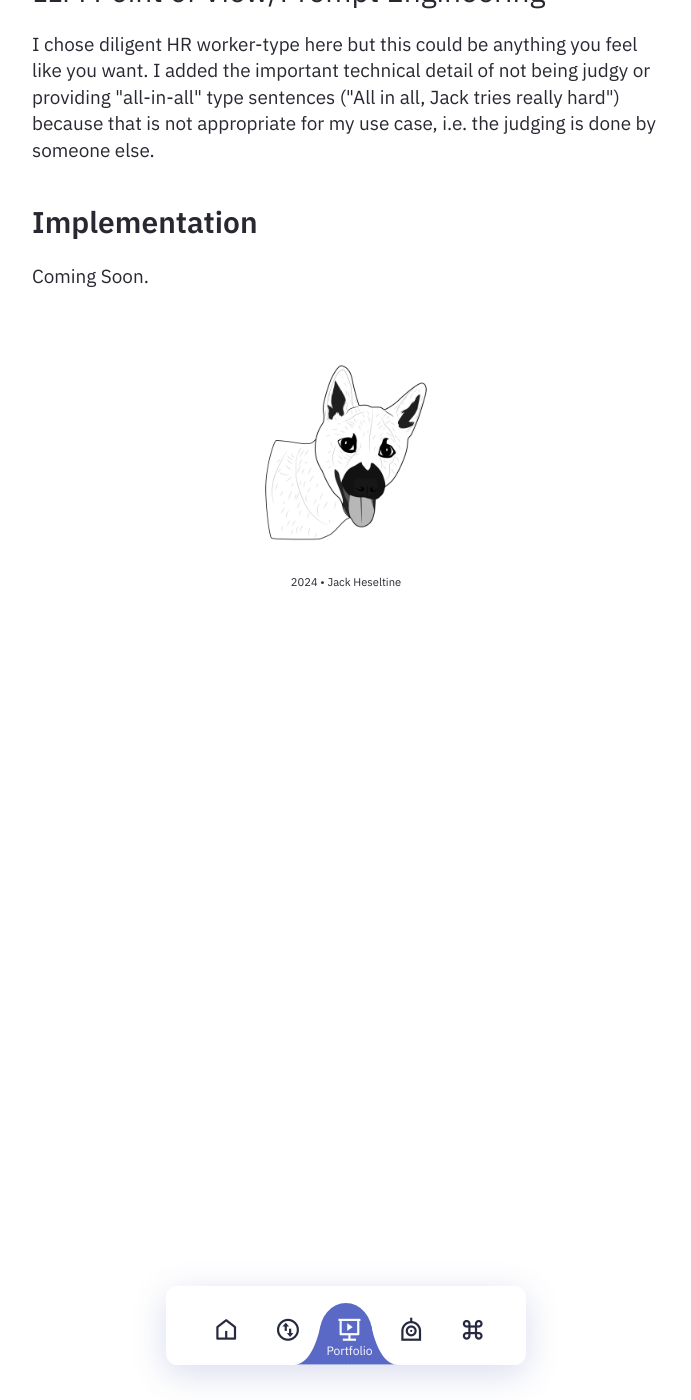
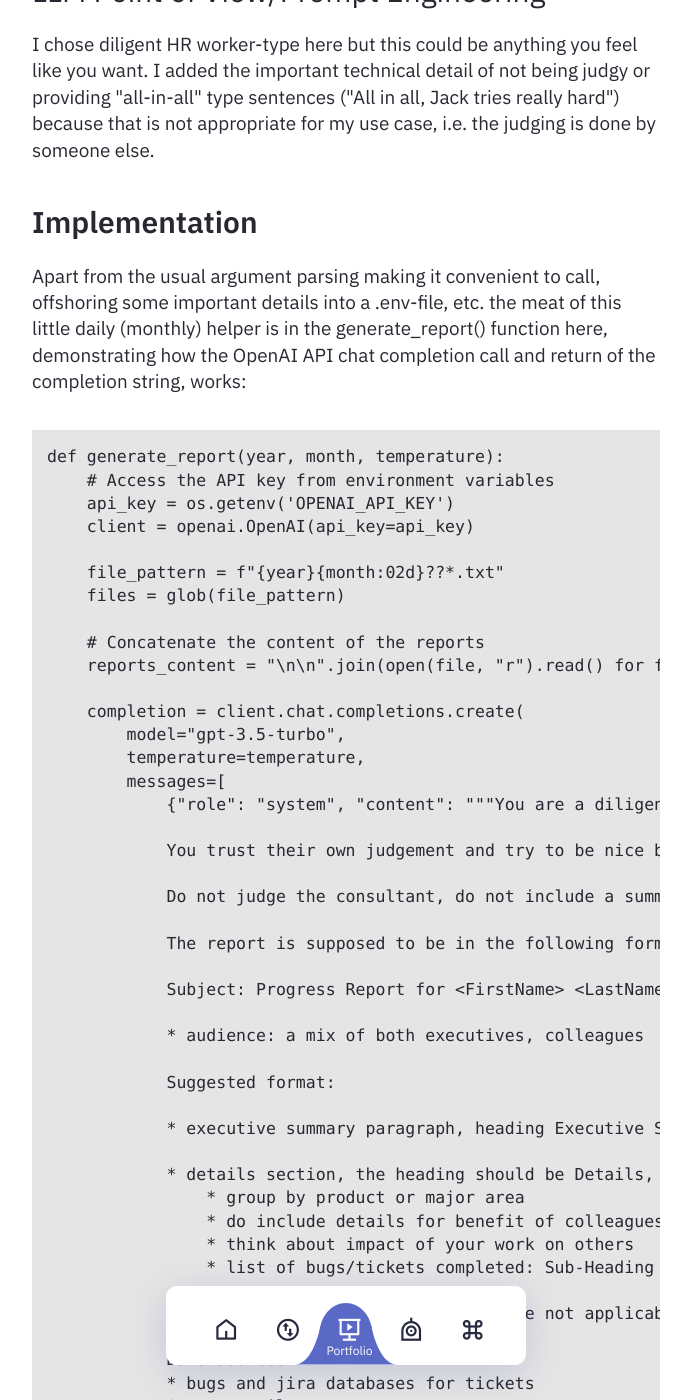
Before and after one commit to heseltime/heseltime.github.io, a Jekyll site: the page built from pages/curl.md, in a window 1280 px wide and 1400 px high, scrolled down 4102 px. Shown: the whole window, without its empty margins (294-985 px from the left). Built offline with Jekyll 4.4.1, drawn with Linux system fonts in a browser that asks for light colours; some of the changed text lies outside the part shown.

Commit message:
Add code

````diff
--- a/pages/curl.md
+++ b/pages/curl.md
@@ -102,8 +102,65 @@ I chose diligent HR worker-type here but this could be anything you feel like yo
 
 ## Implementation
 
-Coming Soon.
+Apart from the usual argument parsing making it convenient to call, offshoring some important details into a .env-file, etc. the meat of this little daily (monthly) helper is in the generate_report() function here, demonstrating how the OpenAI API chat completion call and return of the completion string, works:
 
+```
+def generate_report(year, month, temperature):
+    # Access the API key from environment variables
+    api_key = os.getenv('OPENAI_API_KEY')
+    client = openai.OpenAI(api_key=api_key)
+
+    file_pattern = f"{year}{month:02d}??*.txt"
+    files = glob(file_pattern)
+
+    # Concatenate the content of the reports
+    reports_content = "\n\n".join(open(file, "r").read() for file in files)
+
+    completion = client.chat.completions.create(
+        model="gpt-3.5-turbo",
+        temperature=temperature,
+        messages=[
+            {"role": "system", "content": """You are a diligent and objective HR professional. You have been asked to generate a report for the progress of the consultants in a software department, based on the daily reports submitted by the consultants themselves.
+
+            You trust their own judgement and try to be nice but fair and objective too, highlighting completed work but also mentioning potential challenges covered in the daily reports.
+
+            Do not judge the consultant, do not include a summary "overall" paragraph at the end, and do not include any personal opinions.
+
+            The report is supposed to be in the following format:
+
+            Subject: Progress Report for <FirstName> <LastName> <Month>
+
+            * audience: a mix of both executives, colleagues
+
+            Suggested format:
+
+            * executive summary paragraph, heading Executive Summary.
+
+            * details section, the heading should be Details, you can add flexible sub-headings for
+                * group by product or major area
+                * do include details for benefit of colleagues here
+                * think about impact of your work on others
+                * list of bugs/tickets completed: Sub-Heading List of Bugs/Tickets Completed
+
+            * mention days PTO, but say these are not applicable to consultants. The heading should be PTO.
+
+            Data sources:
+            * bugs and jira databases for tickets
+            * sent email
+            * PTO report/timesheets
+            * Stash
+            * personal logs
+
+            Finally, sum together the hours worked per week and give an overall number of hours worked for the month so far. The heading for this part should be Total Hours Worked, then the weeks with their totals and ideally the dates of the start and the end of the respective week too, then the Total for the month below that.
+            """},
+            {"role": "user", "content": reports_content}
+        ]
+    )
+
+    print("Completion usage information:\n", completion.usage)
+
+    return completion.choices[0].message.content
+```
 
 <nav class="nav">
     <ul class="nav__list">
````
